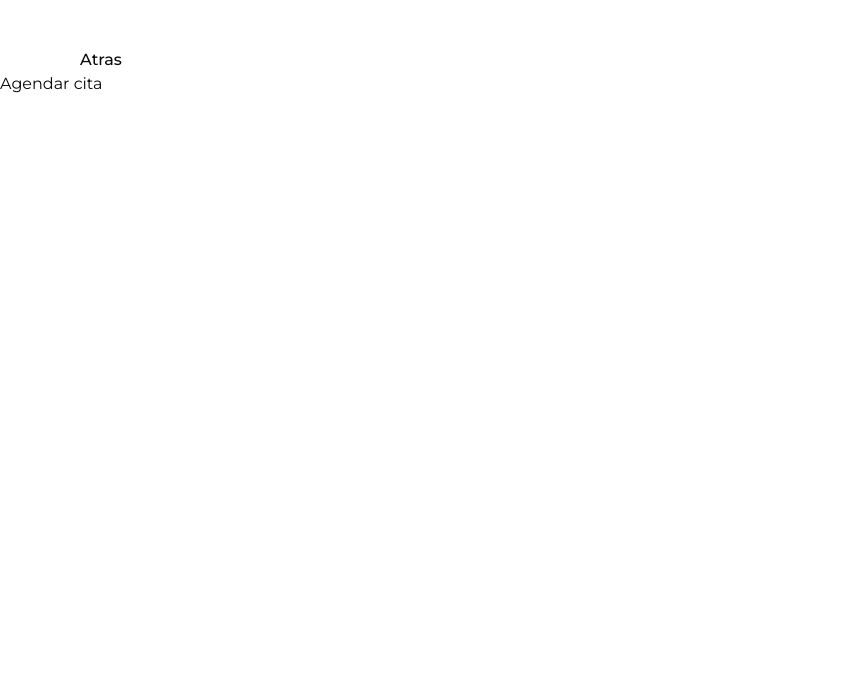
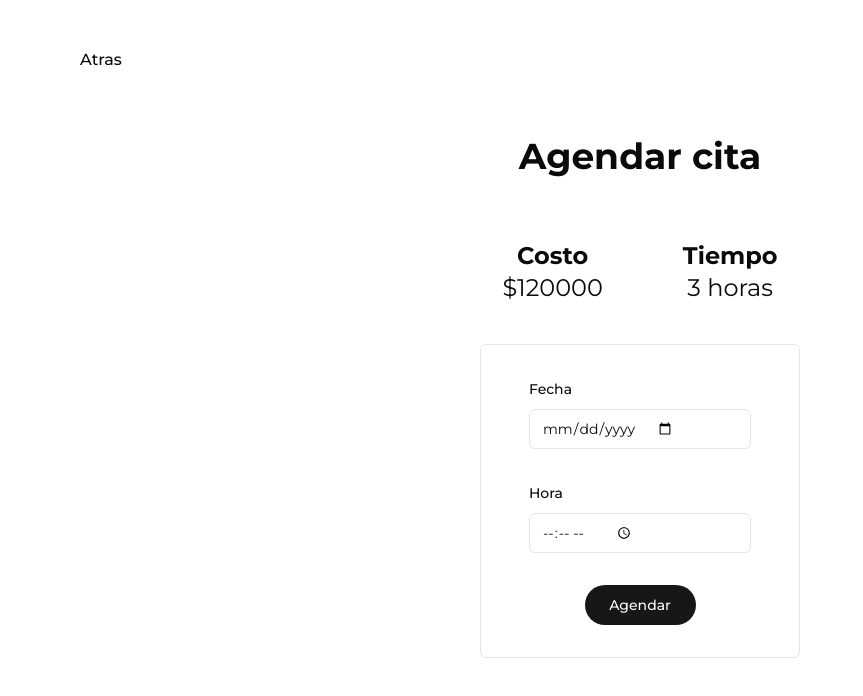
Before and after one commit to JuanFelipeRomero/car_services, a React (Vite) app in the folder frontend/: page /schedule in a window 1280 px wide. Shown: the top 696 px of the page, without its empty margins (0-863 px from the left). Built offline with nearby package versions, Linux system fonts and the light colour scheme.

Commit message:
Schedule appointment page done

```diff
--- a/frontend/src/main.jsx
+++ b/frontend/src/main.jsx
@@ -14,6 +14,7 @@ import { createBrowserRouter, RouterProvider } from 'react-router-dom';
 import { PolarizedSelectedFeatures } from './pages/appointmentPages/PolarizedSelectedFeatures';
 import CostAndTime from './pages/appointmentPages/CostAndTime';
 import ScheduleAppointment from './pages/appointmentPages/ScheduleAppointment';
+import AppointmentConfirmed from './pages/appointmentPages/AppointmentConfirmed';
 
 const router = createBrowserRouter([
   {
@@ -62,6 +63,10 @@ const router = createBrowserRouter([
     path: '/schedule',
     element: <ScheduleAppointment />,
   },
+  {
+    path: '/confirmed',
+    element: <AppointmentConfirmed />,
+  },
 ]);
 
 createRoot(document.getElementById('root')).render(
--- /dev/null
+++ b/frontend/src/pages/appointmentPages/AppointmentConfirmed.jsx
@@ -0,0 +1,9 @@
+export default function AppointmentConfirmed() {
+  return (
+    <main>
+      <h1 className="text-center font-bold md:text-4xl my-16 text-green-600">
+        Cita agendada
+      </h1>
+    </main>
+  );
+}
--- a/frontend/src/pages/appointmentPages/ScheduleAppointment.jsx
+++ b/frontend/src/pages/appointmentPages/ScheduleAppointment.jsx
@@ -1,9 +1,108 @@
 import ReturnBtn from '@/components/ReturnBtn';
-export default function ScheduleAppointment() {
+import { zodResolver } from '@hookform/resolvers/zod';
+import { useForm } from 'react-hook-form';
+import { z } from 'zod';
+
+import { Button } from '@/components/ui/button';
+import {
+  Form,
+  FormControl,
+  FormField,
+  FormItem,
+  FormLabel,
+} from '@/components/ui/form';
+import { Input } from '@/components/ui/input';
+import { useNavigate } from 'react-router-dom';
+
+const appointmentSchema = z.object({
+  fecha: z
+    .string()
+    .refine((val) => !isNaN(Date.parse(val)), {
+      message: 'Debe ser una fecha válida en formato YYYY-MM-DD',
+    })
+    .transform((val) => new Date(val)),
+  hora: z.string().refine((val) => /^([01]\d|2[0-3]):([0-5]\d)$/.test(val), {
+    message: 'Debe ser una hora válida en formato HH:mm',
+  }),
+});
+
+export default function ScheduleAppointment({
+  totalCost = 120000,
+  totalTime = 3,
+}) {
+  const form = useForm({
+    resolver: zodResolver(appointmentSchema),
+    defaultValues: {
+      fecha: '',
+      hora: '',
+    },
+  });
+
+  const navigate = useNavigate();
+
+  const onSubmit = (data) => {
+    console.log('Datos enviados: ' + data);
+    navigate('/confirmed');
+  };
+
   return (
     <main>
       <ReturnBtn />
-      <h1>Agendar cita</h1>
+      <h1 className="text-center font-bold md:text-4xl my-16">Agendar cita</h1>
+      <section className="flex justify-center gap-20">
+        <div className="text-center">
+          <strong className="text-2xl">Costo</strong>
+          <p className="text-2xl">${totalCost}</p>
+        </div>
+        <div className="text-center">
+          <strong className="text-2xl">Tiempo</strong>
+          <p className="text-2xl">{totalTime} horas</p>
+        </div>
+      </section>
+      <section>
+        <Form {...form}>
+          <form
+            onSubmit={form.handleSubmit(onSubmit)}
+            className="space-y-8 w-1/4 m-auto mt-10 border px-12 py-8 boder rounded-md"
+          >
+            {/*Campo de fecha*/}
+            <FormField
+              control={form.control}
+              name="fecha"
+              render={({ field }) => (
+                <FormItem>
+                  <FormLabel>Fecha</FormLabel>
+                  <FormControl>
+                    <Input type="date" placeholder="fecha" {...field} />
+                  </FormControl>
+                </FormItem>
+              )}
+            />
+
+            {/*Campo hora*/}
+            <FormField
+              control={form.control}
+              name="hora"
+              render={({ field }) => (
+                <FormItem>
+                  <FormLabel>Hora</FormLabel>
+                  <FormControl>
+                    <Input
+                      type="time"
+                      placeholder="fecha"
+                      min="08:00"
+                      max="18:00"
+                      {...field}
+                    />
+                  </FormControl>
+                </FormItem>
+              )}
+            />
+
+            <Button className="w-1/2 block mx-auto">Agendar</Button>
+          </form>
+        </Form>
+      </section>
     </main>
   );
 }
```
